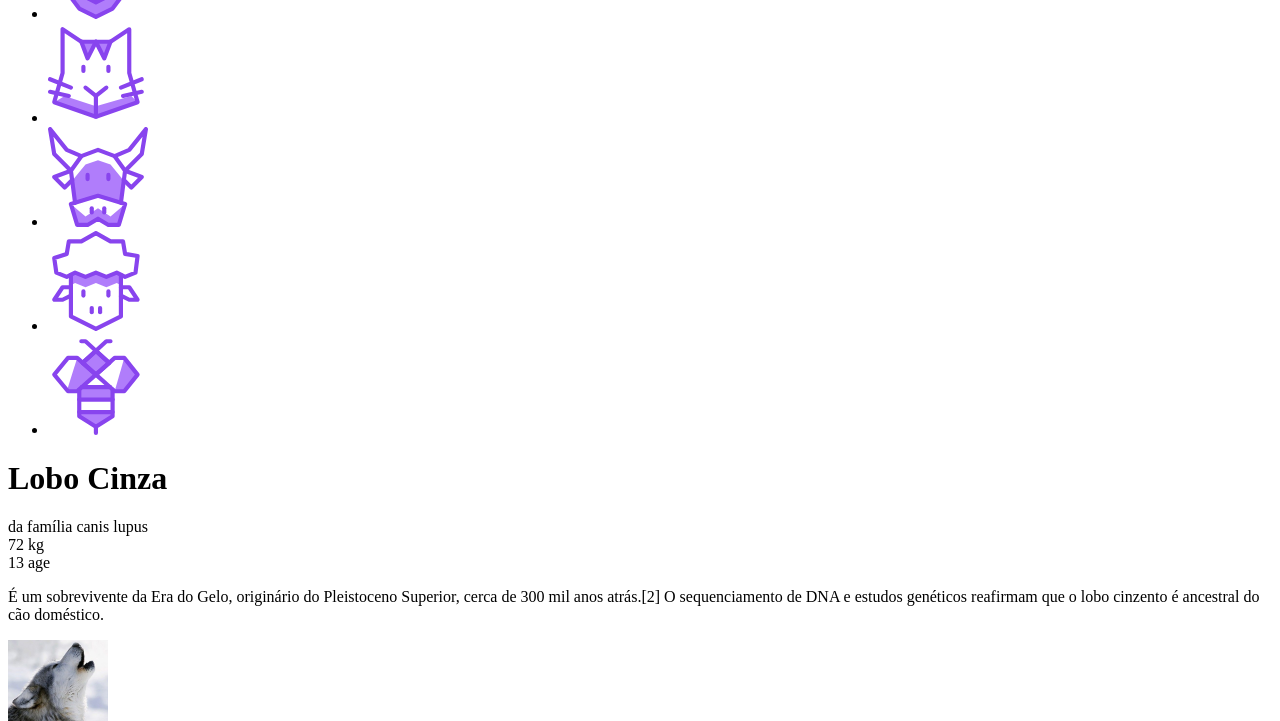
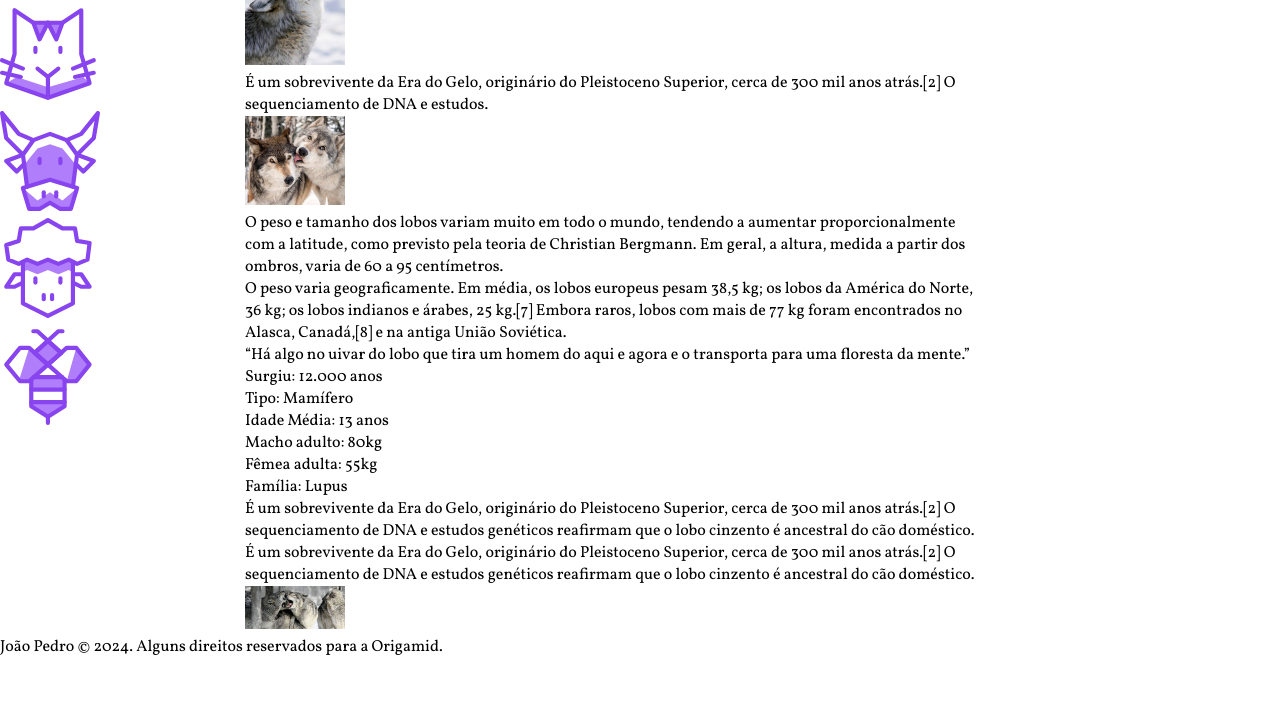
Before and after one commit to joao2206/Wildbeast, a plain HTML site: page index.html in a window 1280 px wide. Shown: the part 300-1021 px from the top of the page. After the commit the page ends 958 px from the top, so only its background shows below. Drawn offline with Linux system fonts and the light colour scheme.

Commit message:
Estrutura de estilização GRID

```diff
--- a/css/style.css
+++ b/css/style.css
@@ -1,6 +1,53 @@
+body,
+p,
+h1,
+ul,
+li,
+blockquote {
+  padding: 0px;
+  margin: 0px;
+}
 body {
+  font-family: "Vollkorn", Georgia, serif;
+}
+
+li {
+  list-style: none;
+}
+
+a {
+  text-decoration: none;
 }
 
 img {
   max-width: 100px;
 }
+
+/* GRID GERAL */
+.estrutura {
+  display: grid;
+  grid-template-columns: minmax(160px, 1fr) 3fr 300px;
+  grid-template-areas:
+    "header header header"
+    "sidenav content anuncios"
+    "footer footer footer";
+}
+
+.header {
+  grid-area: header;
+}
+
+.sidenav {
+  grid-area: sidenav;
+}
+.content {
+  grid-area: content;
+}
+
+.anuncios {
+  grid-area: anuncios;
+}
+
+.footer {
+  grid-area: footer;
+}
--- a/index.html
+++ b/index.html
@@ -4,6 +4,7 @@
 <head>
   <title>Wildbeast</title>
   <meta name="viewport" content="width=device-width, initial-scale=1, shrink-to-fit=no">
+  <link href="https://fonts.googleapis.com/css?family=Vollkorn:400,400i,700" rel="stylesheet">
   <link rel="stylesheet" href="css/style.css">
 </head>
 
@@ -98,6 +99,7 @@
       <p>João Pedro © 2024. Alguns direitos reservados para a Origamid.</p>
     </footer>
 
+
   </div>
 
 </body>
```
